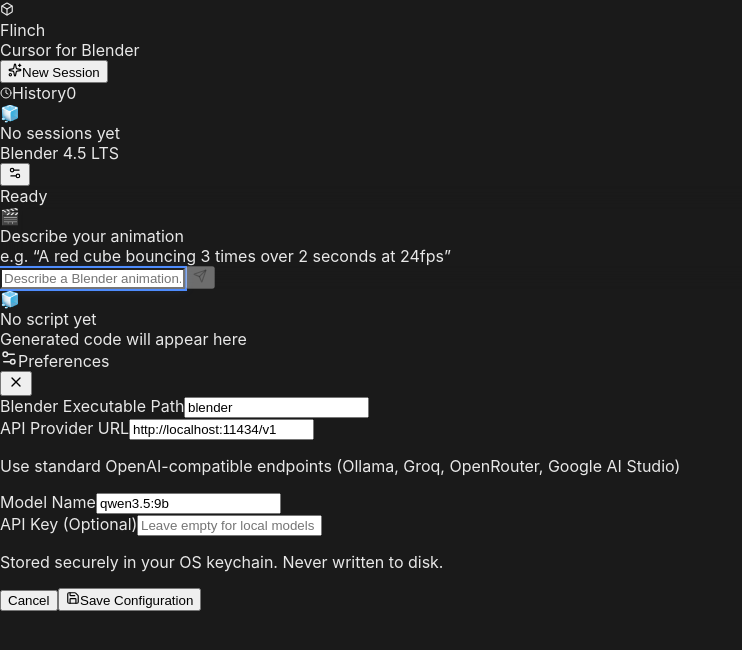
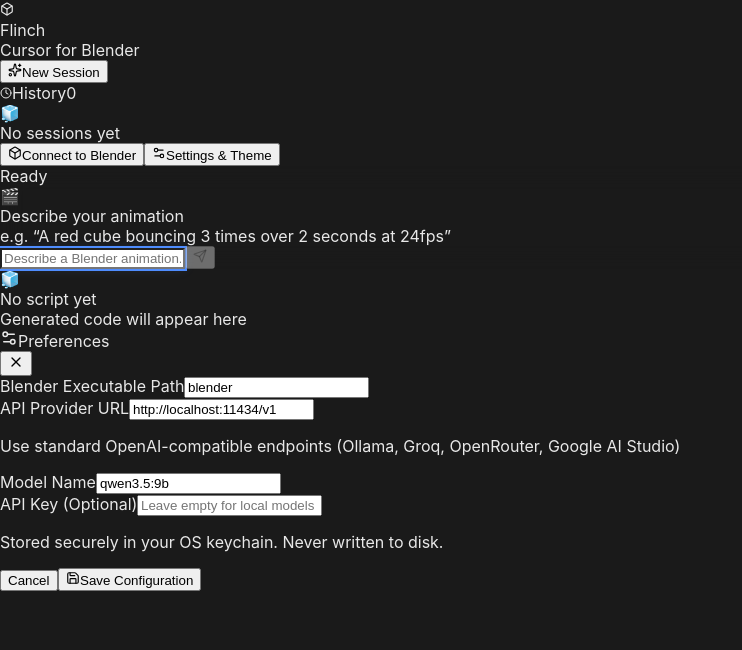
Before and after one commit to theRiddler9/flinch, a React (Vite) app in the folder apps/desktop/ui/: page / in a window 1280 px wide. Shown: the top 650 px of the page, without its empty margins (0-742 px from the left). Built offline with nearby package versions, Linux system fonts and the light colour scheme.

Commit message:
feat(ui): improve sidebar with connect to blender and settings sections

```diff
--- a/apps/desktop/ui/src/App.tsx
+++ b/apps/desktop/ui/src/App.tsx
@@ -60,11 +60,13 @@
     invoke<{ blender_ok: boolean; provider_ok: boolean }>('check_doctor')
       .then((res) => {
         if (!res.blender_ok || !res.provider_ok) {
-          useStore.setState({ isSettingsOpen: true });
+          useStore.setState({ isSettingsOpen: true, doctorStatus: 'error' });
+        } else {
+          useStore.setState({ doctorStatus: 'ok' });
         }
       })
       .catch(() => {
-        useStore.setState({ isSettingsOpen: true });
+        useStore.setState({ isSettingsOpen: true, doctorStatus: 'error' });
       });
   }, []);
 
--- a/apps/desktop/ui/src/components/Sidebar.tsx
+++ b/apps/desktop/ui/src/components/Sidebar.tsx
@@ -8,6 +8,7 @@
 export function Sidebar() {
   const history = useStore((s) => s.history);
   const loadHistory = useStore((s) => s.loadHistory);
+  const doctorStatus = useStore((s) => s.doctorStatus);
 
   useEffect(() => {
     loadHistory();
@@ -112,17 +113,43 @@
         )}
       </div>
 
-      {/* Footer */}
-      <div className="px-4 py-3 border-t border-flinch-border-dim flex items-center justify-between">
-        <div className="text-2xs text-flinch-text-muted">
-          Blender 4.5 LTS
-        </div>
+      {/* Footer / Utilities */}
+      <div className="p-2 border-t border-flinch-border-dim space-y-0.5">
+        <button
+          className="w-full flex items-center justify-between px-3 py-2 rounded-md text-sm text-flinch-text-dim hover:text-flinch-text hover:bg-flinch-surface/60 flinch-transition group"
+          onClick={() => {
+            invoke('check_doctor').then(() => {
+              useStore.setState({ doctorStatus: 'checking' });
+              setTimeout(() => {
+                 invoke<{ blender_ok: boolean; provider_ok: boolean }>('check_doctor')
+                  .then((res) => {
+                    useStore.setState({ doctorStatus: (res.blender_ok && res.provider_ok) ? 'ok' : 'error' });
+                  }).catch(() => useStore.setState({ doctorStatus: 'error' }));
+              }, 500);
+            });
+          }}
+        >
+          <div className="flex items-center gap-2">
+            <Box size={14} className="group-hover:text-flinch-accent flinch-transition" />
+            <span>Connect to Blender</span>
+          </div>
+          {doctorStatus === 'checking' && (
+            <span className="w-2 h-2 rounded-full bg-flinch-warning animate-pulse" />
+          )}
+          {doctorStatus === 'ok' && (
+            <span className="w-2 h-2 rounded-full bg-flinch-success" />
+          )}
+          {doctorStatus === 'error' && (
+            <span className="w-2 h-2 rounded-full bg-flinch-error" />
+          )}
+        </button>
+
         <button
           onClick={() => useStore.setState({ isSettingsOpen: true })}
-          className="text-flinch-text-muted hover:text-flinch-text flinch-transition rounded p-1 hover:bg-flinch-surface"
-          title="Preferences"
+          className="w-full flex items-center gap-2 px-3 py-2 rounded-md text-sm text-flinch-text-dim hover:text-flinch-text hover:bg-flinch-surface/60 flinch-transition group"
         >
-          <Settings2 size={14} />
+          <Settings2 size={14} className="group-hover:text-flinch-text flinch-transition" />
+          <span>Settings & Theme</span>
         </button>
       </div>
     </div>
--- a/apps/desktop/ui/src/state/useStore.ts
+++ b/apps/desktop/ui/src/state/useStore.ts
@@ -28,6 +28,7 @@
   history: SessionHistory[];
   logs: string[];
   isSettingsOpen: boolean;
+  doctorStatus: 'checking' | 'ok' | 'error';
 
   setPrompt: (prompt: string) => void;
   appendToken: (token: string) => void;
@@ -51,6 +52,7 @@
   logs: [],
   history: [],
   isSettingsOpen: false,
+  doctorStatus: 'checking',
 
   setPrompt: (prompt) => set({ prompt }),
 
```
